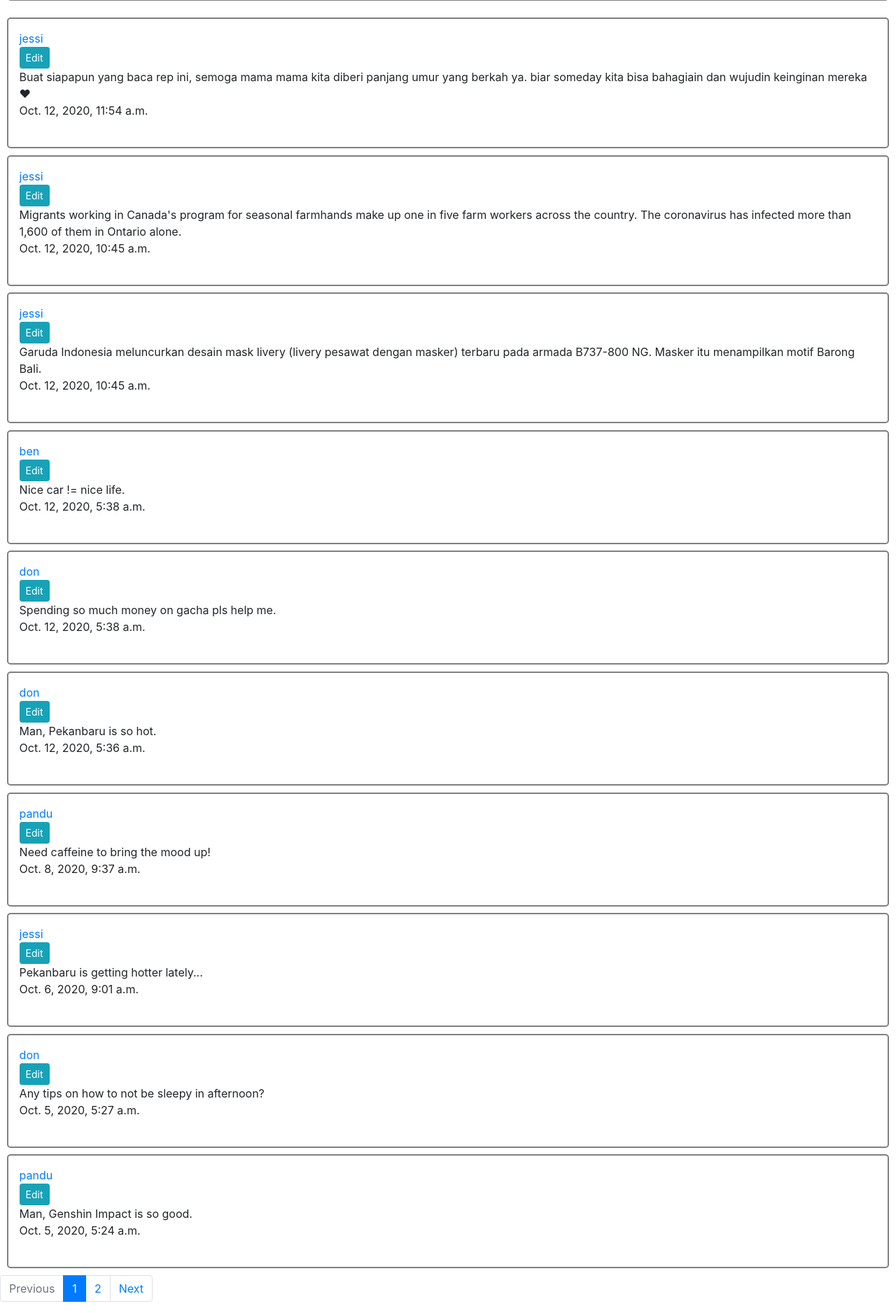
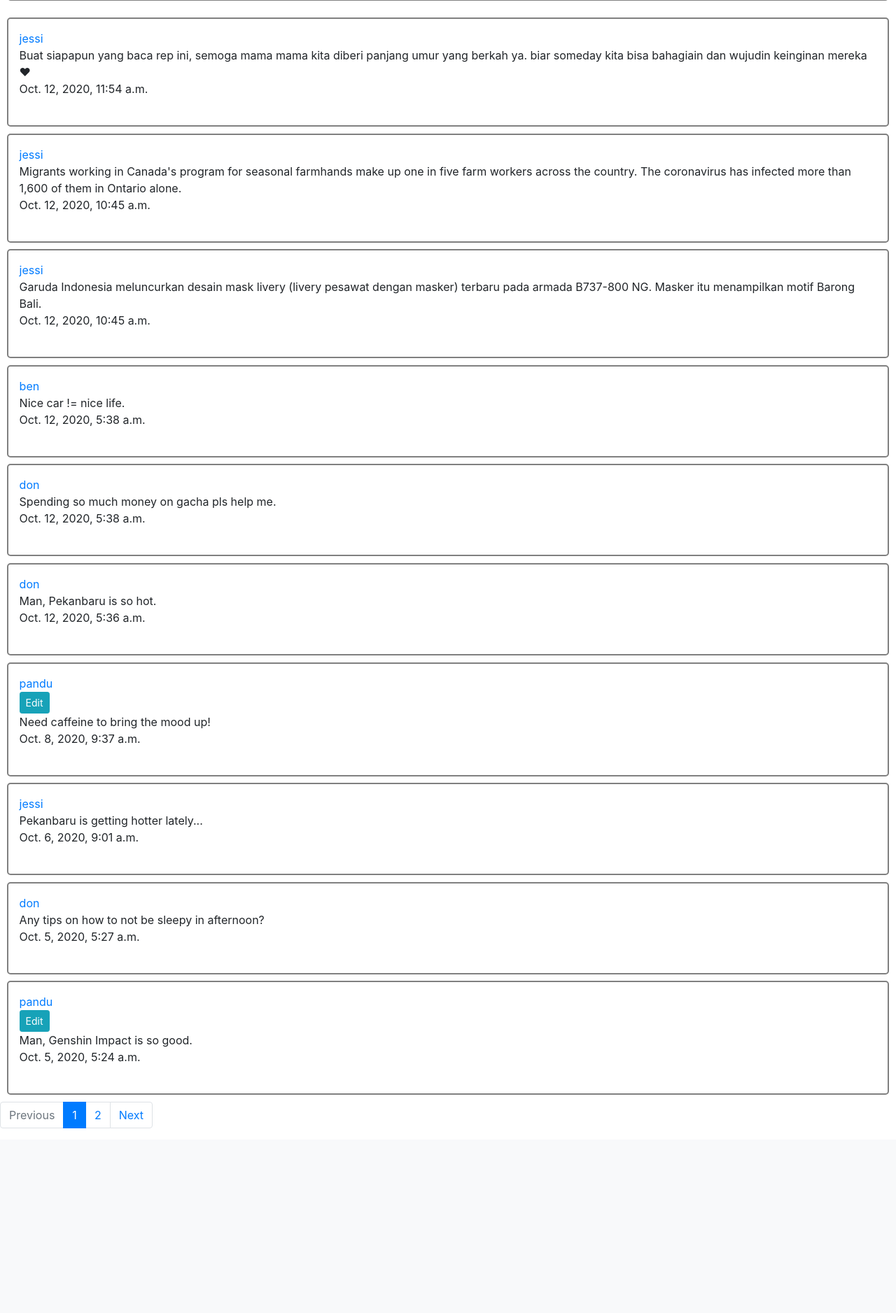
Before and after one commit to lightkun10/Network, a Django app: page / in a window 1280 px wide. Shown: the part 315-2192 px from the top of the page at 70% size. After the commit the page ends 1928 px from the top, so only its background shows below. Run offline with Django 3.2, Linux system fonts and the light colour scheme; a user stored in the database is signed in; data comes from the database, SQL or seed files in the repository; both versions use the stored data as it was after the commit; some libraries are stand-ins or nearby versions.

Commit message:
Add edit post

```diff
--- a/network/static/network/index.js
+++ b/network/static/network/index.js
@@ -5,12 +5,11 @@ document.addEventListener('DOMContentLoaded', function() {
 
     newPost();
 
+
 })
-
 
 function newPost() {
 
-    /** For JS on index page/all post page */
     document.querySelector('#create-form').onsubmit = function() {
 
         fetch('/post', {
--- a/network/static/network/styles.css
+++ b/network/static/network/styles.css
@@ -7,7 +7,7 @@
     margin-bottom: 1.5em;
 }
 
-.post {
+.postItem {
     margin: 0.6em;
     padding: 1em;
     border: 2px solid gray;
--- a/network/templates/network/index.html
+++ b/network/templates/network/index.html
@@ -30,18 +30,20 @@
                 </div>
                 <div class="post-comment"></div>
             </div>
-
     </div> -->
 
     {% for post in page_obj %}
-        <div class="post post-{{ post.id }}">
+        <a href="{% url 'post' post.user post.id %}">
+            <div class="postItem">
                 <div class="post-user">
-                <a href="{% url 'profile' post.user %}">{{ post.user }}</a>
+                    <a href="{% url 'profile' post.id %}">{{ post.user }}</a>
                 </div>
 
-            <div class="post-editbtn">
-                <button class="post-editBtn btn btn-info btn-sm">Edit</button>
+                {% if post.user == current_user %}
+                    <div class="post-edit">
+                        <button onclick="editPost(`{{post.id}}`, `{{ post.user }}`);" class="post-editBtn btn btn-info btn-sm">Edit</button>
                     </div>
+                {% endif %}
 
                 <div class="post-content">
                     {{ post.text }}
@@ -54,9 +56,11 @@
                     <img class="likes-logo">
                 </div>
             </div>
+        </a>
     {% endfor %}
 
 
+    <!----------------- Pagination page section --------------------------->
     {% if page_obj.has_other_pages %}
         <ul class="pagination">
             {% if page_obj.has_previous %}
@@ -97,5 +101,44 @@
 {% endblock %}
 
 {% block script %}
-    <script src="{% static 'network/index.js' %}"></script>
+    <!-- <script src="{% static 'network/index.js' %}"></script> -->
+
+    <script type="text/javascript">
+
+        document.addEventListener('DOMContentLoaded', function() {
+
+            document.querySelector('#post-text').value = "";    // empty form after/before submitting
+            newPost();
+        })
+
+        function newPost() {
+
+            document.querySelector('#create-form').onsubmit = function() {
+
+                fetch('/post', {
+                    method: 'POST',
+                    body: JSON.stringify({
+                        text: document.querySelector('#post-text').value
+                    })
+                })
+                .then(response => response.json())
+                .then(result => {
+                    // Print result on browser's console
+                    console.log(result);
+
+                    location.reload();
+                });
+
+                // return false;
+            }
+        }
+
+        function editPost(post_id, post_user) {
+
+            console.log("You clicked the edit button");
+            console.log("Post id: " + post_id + " by " + post_user);
+
+        }
+
+    </script>
 {% endblock %}
--- a/network/urls.py
+++ b/network/urls.py
@@ -9,6 +9,7 @@ urlpatterns = [
     path("logout", views.logout_view, name="logout"), # logout route
     path("register", views.register, name="register"), # register route,
     path("<str:username>/following", views.following_view, name="following"),
+    path("<str:username>/post/<int:post_id>", views.single_post, name="post"),
 
     # API routes
     path("post", views.create, name="create"),
--- a/network/views.py
+++ b/network/views.py
@@ -25,10 +25,15 @@ def index(request):
         page_number = request.GET.get('page')
         page_obj = paginator.get_page(page_number)
 
+        # Get current user
+        cur_user = get_user(request)
+        # filter
+
         # return JsonResponse([post.serialize() for post in posts], safe=False)
         return render(request, "network/index.html", {
             'posts': json_posts,
-            'page_obj': page_obj
+            'page_obj': page_obj,
+            'current_user': cur_user
         })
 
     # Unsigned user is prompted to sign in
@@ -156,6 +161,13 @@ def following_get(request, username):
     return JsonResponse([post.serialize() for post in following_posts], safe=False)
 
 
+# Display a single post
+def single_post(request, username, post_id):
+    post = Post.objects.get(pk=post_id)
+    print(post)
+    return HttpResponse("OK")
+
+
 def login_view(request):
     if request.method == "POST":
 
```
Also changed, not shown: db.sqlite3. Lines whose indentation alone changed are shown as unchanged.
